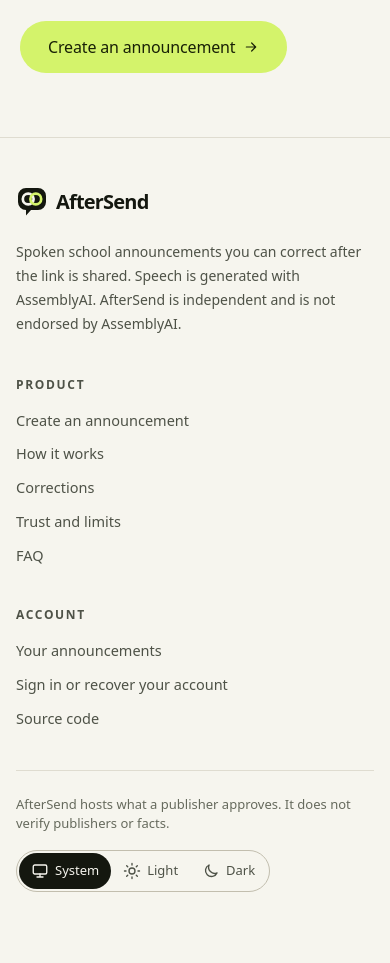
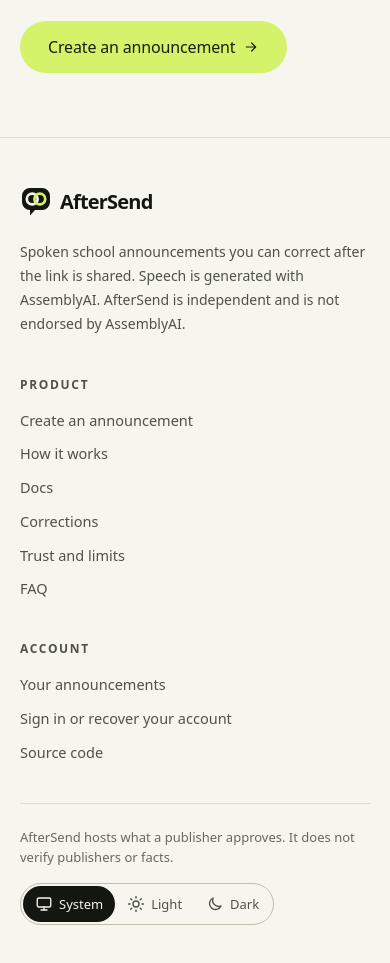
Before and after one commit to TheWeirdDee/aftersend, a Next.js app: page / in a window 390 px wide. Shown: the part 6300-7263 px from the top of the page. Before the commit the page ends 7240 px from the top, so only its background shows below. Built offline with nearby package versions, Linux system fonts and the light colour scheme; no server answers.

Commit message:
Restore public site: src/components/site-footer.tsx

```diff
--- a/src/components/site-footer.tsx
+++ b/src/components/site-footer.tsx
@@ -5,10 +5,10 @@ import { ThemeToggle } from "./theme-toggle";
 
 export function SiteFooter() {
   return (
-    <footer className="border-t border-line px-4 py-12 sm:px-6">
+    <footer className="border-t border-line px-5 py-12 sm:px-8">
       <div className="mx-auto grid max-w-6xl gap-10 md:grid-cols-[1.4fr_1fr_1fr]">
         <div className="max-w-sm">
-          <Wordmark />
+          <Link href="/" aria-label="AfterSend home" className="inline-flex rounded-lg"><Wordmark /></Link>
           <p className="mt-4 text-[14px] leading-6 text-muted">
             Spoken school announcements you can correct after the link is shared. Speech is generated with AssemblyAI. AfterSend is independent
             and is not endorsed by AssemblyAI.
@@ -26,12 +26,15 @@ export function SiteFooter() {
               </Link>
             </li>
             <li>
-              <Link className="hover:text-fg" href="/#correct">
+              <Link className="hover:text-fg" href="/docs">Docs</Link>
+            </li>
+            <li>
+              <Link className="hover:text-fg" href="/corrections">
                 Corrections
               </Link>
             </li>
             <li>
-              <Link className="hover:text-fg" href="/#trust">
+              <Link className="hover:text-fg" href="/trust">
                 Trust and limits
               </Link>
             </li>
```
